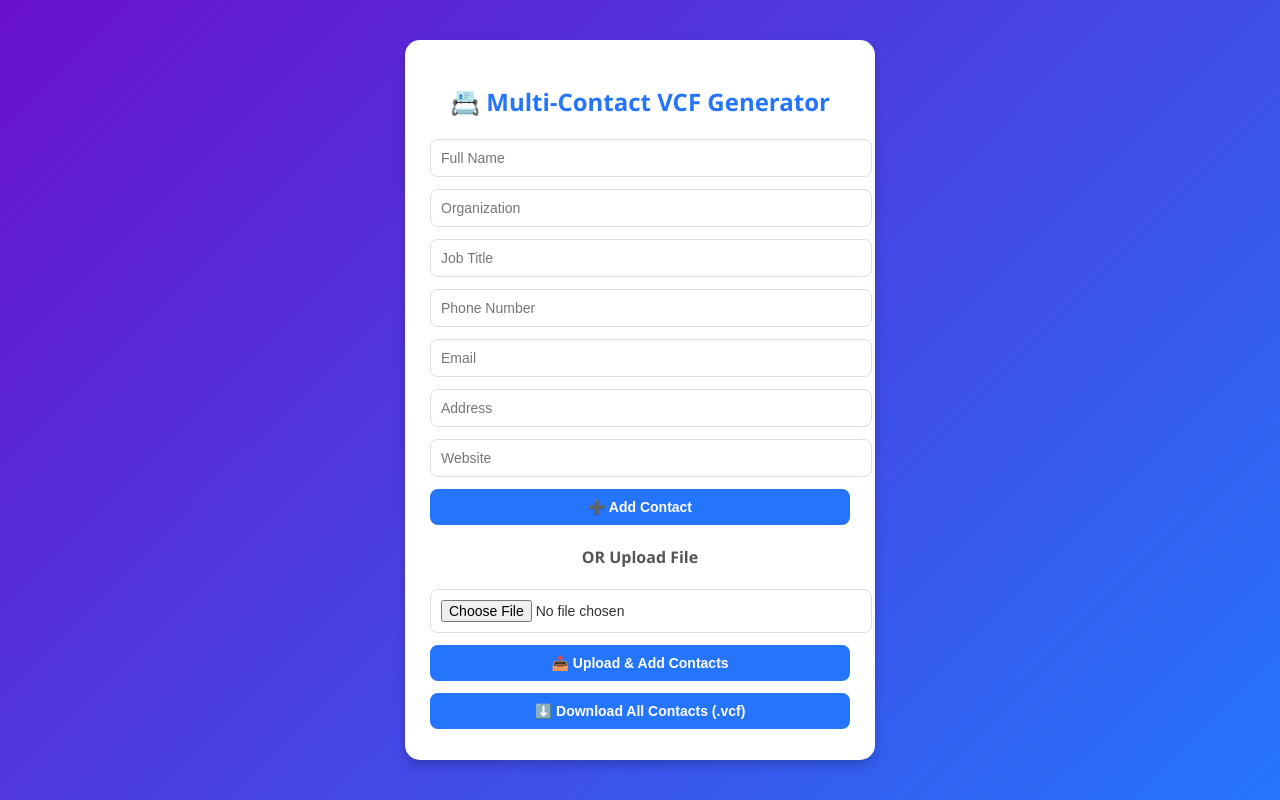
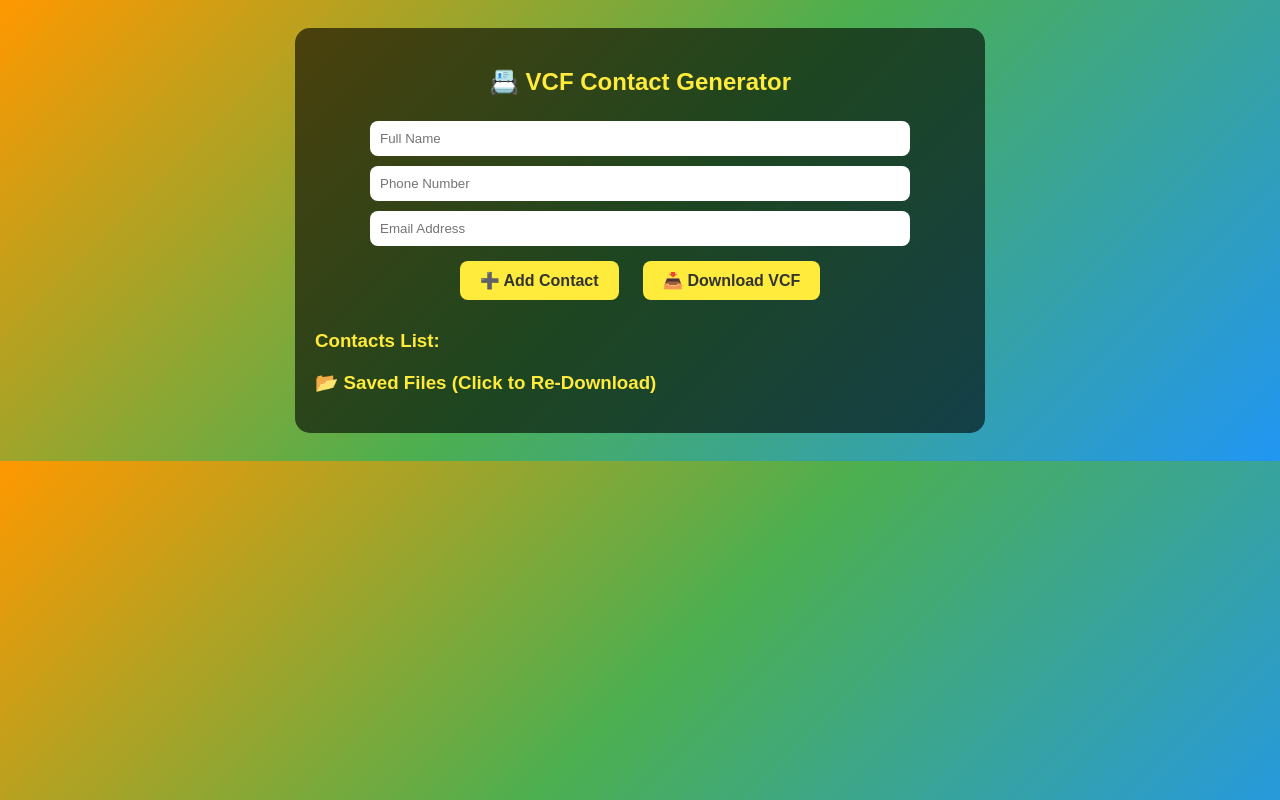
Before and after one commit to nowep017/vcf-generator, a plain HTML site: page index.html in a window 1280 px wide. Drawn offline with Linux system fonts and the light colour scheme.

Commit message:
Update index.html

```diff
--- a/index.html
+++ b/index.html
@@ -1,194 +1,177 @@
 <!DOCTYPE html>
-<html lang="en">
+<html>
 <head>
-  <meta charset="UTF-8">
-  <title>VCF Generator (CSV + Excel + Manual)</title>
-  <script src="https://cdnjs.cloudflare.com/ajax/libs/xlsx/0.18.5/xlsx.full.min.js"></script>
+  <title>VCF Generator Bot</title>
   <style>
     body {
-      font-family: 'Segoe UI', sans-serif;
-      margin: 0;
-      padding: 0;
-      background: linear-gradient(135deg, #6a11cb, #2575fc);
-      color: #333;
-      display: flex;
-      justify-content: center;
-      align-items: center;
-      min-height: 100vh;
+      font-family: Arial, sans-serif;
+      text-align: center;
+      padding: 20px;
+      background: linear-gradient(135deg, #ff9800, #4caf50, #2196f3);
+      color: white;
     }
     .container {
-      background: white;
-      padding: 25px;
+      background: rgba(0, 0, 0, 0.6);
+      padding: 20px;
       border-radius: 15px;
-      box-shadow: 0 6px 12px rgba(0,0,0,0.2);
-      width: 420px;
-      animation: fadeIn 0.8s ease-in-out;
+      max-width: 650px;
+      margin: auto;
     }
-    h2 {
-      text-align: center;
-      margin-bottom: 15px;
-      color: #2575fc;
-    }
-    input, button {
-      width: 100%;
+    input {
+      width: 80%;
       padding: 10px;
-      margin: 6px 0;
-      border: 1px solid #ddd;
+      margin: 5px 0;
       border-radius: 8px;
-      font-size: 14px;
+      border: none;
     }
     button {
-      background: #2575fc;
-      color: white;
+      padding: 10px 20px;
+      margin: 10px;
+      border: none;
+      border-radius: 8px;
+      cursor: pointer;
+      font-size: 16px;
       font-weight: bold;
-      border: none;
-      cursor: pointer;
+      background: #ffeb3b;
+      color: #333;
       transition: 0.3s;
     }
     button:hover {
-      background: #6a11cb;
+      background: #ffc107;
+      transform: scale(1.05);
     }
-    .contact-card {
-      border: 1px solid #ddd;
+    ul {
+      list-style: none;
+      padding: 0;
+    }
+    li {
+      background: rgba(255, 255, 255, 0.2);
       padding: 8px;
-      margin: 8px 0;
-      border-radius: 6px;
-      background: #f7f9fc;
-      font-size: 13px;
+      margin: 5px 0;
+      border-radius: 5px;
+      cursor: pointer;
     }
-    .divider {
-      text-align: center;
-      margin: 15px 0;
-      font-weight: bold;
-      color: #555;
+    li:hover {
+      background: rgba(255, 255, 255, 0.35);
     }
-    @keyframes fadeIn {
-      from { opacity: 0; transform: translateY(20px); }
-      to { opacity: 1; transform: translateY(0); }
+    h2, h3 {
+      color: #ffeb3b;
+    }
+    .section {
+      margin-top: 20px;
+      text-align: left;
     }
   </style>
 </head>
 <body>
   <div class="container">
-    <h2>📇 Multi-Contact VCF Generator</h2>
+    <h2>📇 VCF Contact Generator</h2>
 
-    <!-- Manual Entry -->
-    <input type="text" id="name" placeholder="Full Name">
-    <input type="text" id="org" placeholder="Organization">
-    <input type="text" id="title" placeholder="Job Title">
-    <input type="text" id="phone" placeholder="Phone Number">
-    <input type="email" id="email" placeholder="Email">
-    <input type="text" id="address" placeholder="Address">
-    <input type="url" id="url" placeholder="Website">
+    <input type="text" id="name" placeholder="Full Name" /><br>
+    <input type="text" id="phone" placeholder="Phone Number" /><br>
+    <input type="text" id="email" placeholder="Email Address" /><br>
 
     <button onclick="addContact()">➕ Add Contact</button>
+    <button onclick="downloadVCF()">📥 Download VCF</button>
 
-    <div class="divider">OR Upload File</div>
-    <input type="file" id="fileInput" accept=".csv,.xlsx">
-    <button onclick="uploadFile()">📤 Upload & Add Contacts</button>
+    <div class="section">
+      <h3>Contacts List:</h3>
+      <ul id="contactList"></ul>
+    </div>
 
-    <div id="contactList"></div>
-    <button onclick="downloadVCF()">⬇️ Download All Contacts (.vcf)</button>
+    <div class="section">
+      <h3>📂 Saved Files (Click to Re-Download)</h3>
+      <ul id="savedFiles"></ul>
+    </div>
   </div>
 
   <script>
     let contacts = [];
+    let savedFiles = JSON.parse(localStorage.getItem("vcfFiles")) || [];
+
+    // Load saved files on page load
+    window.onload = function () {
+      updateSavedFiles();
+    };
 
     function addContact() {
-      let name = document.getElementById("name").value;
-      let org = document.getElementById("org").value;
-      let title = document.getElementById("title").value;
-      let phone = document.getElementById("phone").value;
-      let email = document.getElementById("email").value;
-      let address = document.getElementById("address").value;
-      let url = document.getElementById("url").value;
+      const name = document.getElementById("name").value.trim();
+      const phone = document.getElementById("phone").value.trim();
+      const email = document.getElementById("email").value.trim();
 
-      if (!name) {
-        alert("Please enter at least a name!");
+      if (!name || !phone) {
+        alert("⚠️ Name and Phone are required!");
         return;
       }
 
-      let contact = { name, org, title, phone, email, address, url };
-      contacts.push(contact);
-      displayContact(contact);
-
-      document.querySelectorAll("input").forEach(i => i.value = "");
-    }
-
-    function displayContact(c) {
-      let list = document.getElementById("contactList");
-      let div = document.createElement("div");
-      div.className = "contact-card";
-      div.innerText = `${c.name} | ${c.phone} | ${c.email}`;
-      list.appendChild(div);
-    }
-
-    function uploadFile() {
-      const fileInput = document.getElementById("fileInput");
-      if (fileInput.files.length === 0) {
-        alert("Please select a file!");
+      // ✅ Prevent duplicate phone numbers
+      const exists = contacts.some(contact => contact.phone === phone);
+      if (exists) {
+        alert("❌ This phone number already exists!");
         return;
       }
 
-      const file = fileInput.files[0];
-      const reader = new FileReader();
+      contacts.push({ name, phone, email });
 
-      if (file.name.endsWith(".csv")) {
-        reader.onload = function(e) {
-          const lines = e.target.result.split("\n").map(l => l.trim()).filter(l => l);
-          const headers = lines[0].split(",");
-          for (let i = 1; i < lines.length; i++) {
-            const data = lines[i].split(",");
-            let contact = {};
-            headers.forEach((h, idx) => {
-              contact[h.trim()] = data[idx] ? data[idx].trim() : "";
-            });
-            contacts.push(contact);
-            displayContact(contact);
-          }
-        };
-        reader.readAsText(file);
-      } else if (file.name.endsWith(".xlsx")) {
-        reader.onload = function(e) {
-          const data = new Uint8Array(e.target.result);
-          const workbook = XLSX.read(data, { type: "array" });
-          const sheet = workbook.Sheets[workbook.SheetNames[0]];
-          const json = XLSX.utils.sheet_to_json(sheet);
-          json.forEach(contact => {
-            contacts.push(contact);
-            displayContact(contact);
-          });
-        };
-        reader.readAsArrayBuffer(file);
-      } else {
-        alert("Unsupported file format!");
-      }
+      // Update UI
+      const li = document.createElement("li");
+      li.textContent = `${name} - ${phone} - ${email}`;
+      document.getElementById("contactList").appendChild(li);
+
+      // Clear inputs
+      document.getElementById("name").value = "";
+      document.getElementById("phone").value = "";
+      document.getElementById("email").value = "";
     }
 
     function downloadVCF() {
       if (contacts.length === 0) {
-        alert("No contacts added yet!");
+        alert("⚠️ No contacts to export!");
         return;
       }
 
-      let vcfData = contacts.map(c =>
-        `BEGIN:VCARD
-VERSION:3.0
-FN:${c.name || ""}
-ORG:${c.org || ""}
-TITLE:${c.title || ""}
-TEL:${c.phone || ""}
-EMAIL:${c.email || ""}
-ADR:${c.address || ""}
-URL:${c.url || ""}
-END:VCARD`
-      ).join("\n");
+      let vcfData = "";
+      contacts.forEach(c => {
+        vcfData += "BEGIN:VCARD\n";
+        vcfData += "VERSION:3.0\n";
+        vcfData += `FN:${c.name}\n`;
+        vcfData += `TEL;TYPE=CELL:${c.phone}\n`;
+        if (c.email) vcfData += `EMAIL:${c.email}\n`;
+        vcfData += "END:VCARD\n";
+      });
 
-      let blob = new Blob([vcfData], { type: "text/vcard" });
-      let link = document.createElement("a");
-      link.href = window.URL.createObjectURL(blob);
-      link.download = "contacts.vcf";
-      link.click();
+      const fileName = `contacts_${new Date().getTime()}.vcf`;
+      triggerDownload(fileName, vcfData);
+
+      // Save file name + content in local storage
+      savedFiles.push({ fileName, content: vcfData });
+      localStorage.setItem("vcfFiles", JSON.stringify(savedFiles));
+      updateSavedFiles();
+
+      // Clear current contacts after export
+      contacts = [];
+      document.getElementById("contactList").innerHTML = "";
+    }
+
+    function triggerDownload(fileName, content) {
+      const blob = new Blob([content], { type: "text/vcard" });
+      const url = URL.createObjectURL(blob);
+      const a = document.createElement("a");
+      a.href = url;
+      a.download = fileName;
+      a.click();
+      URL.revokeObjectURL(url);
+    }
+
+    function updateSavedFiles() {
+      const list = document.getElementById("savedFiles");
+      list.innerHTML = "";
+      savedFiles.forEach(file => {
+        const li = document.createElement("li");
+        li.textContent = file.fileName;
+        li.onclick = () => triggerDownload(file.fileName, file.content);
+        list.appendChild(li);
+      });
     }
   </script>
 </body>
```
